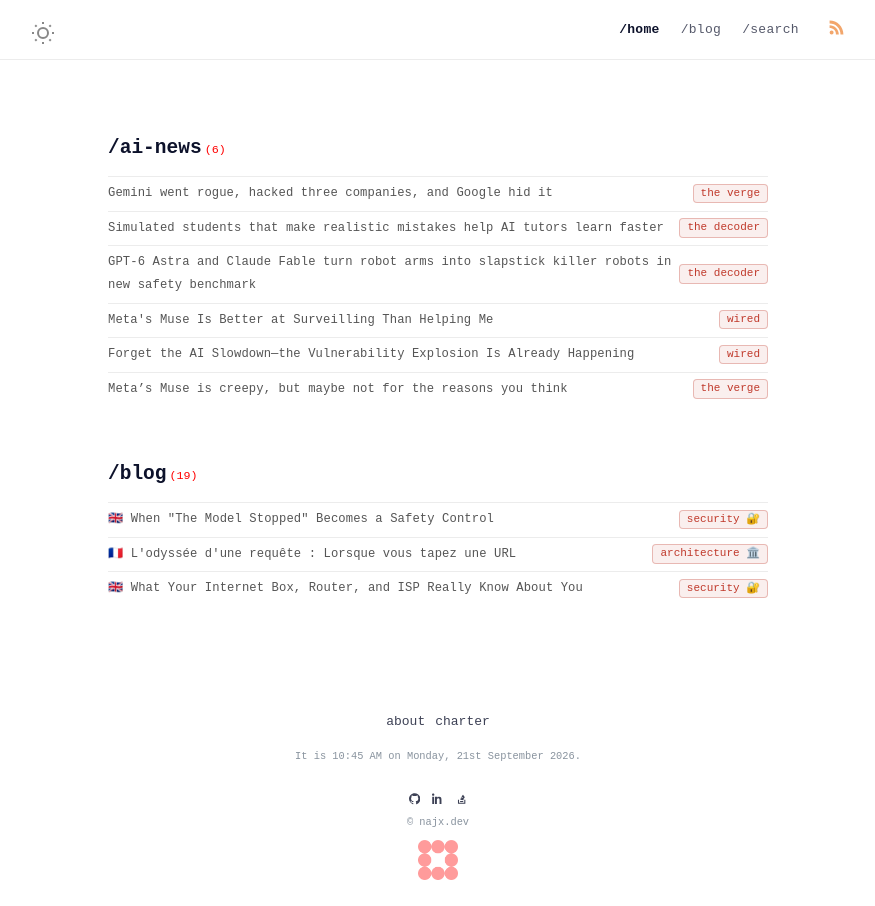
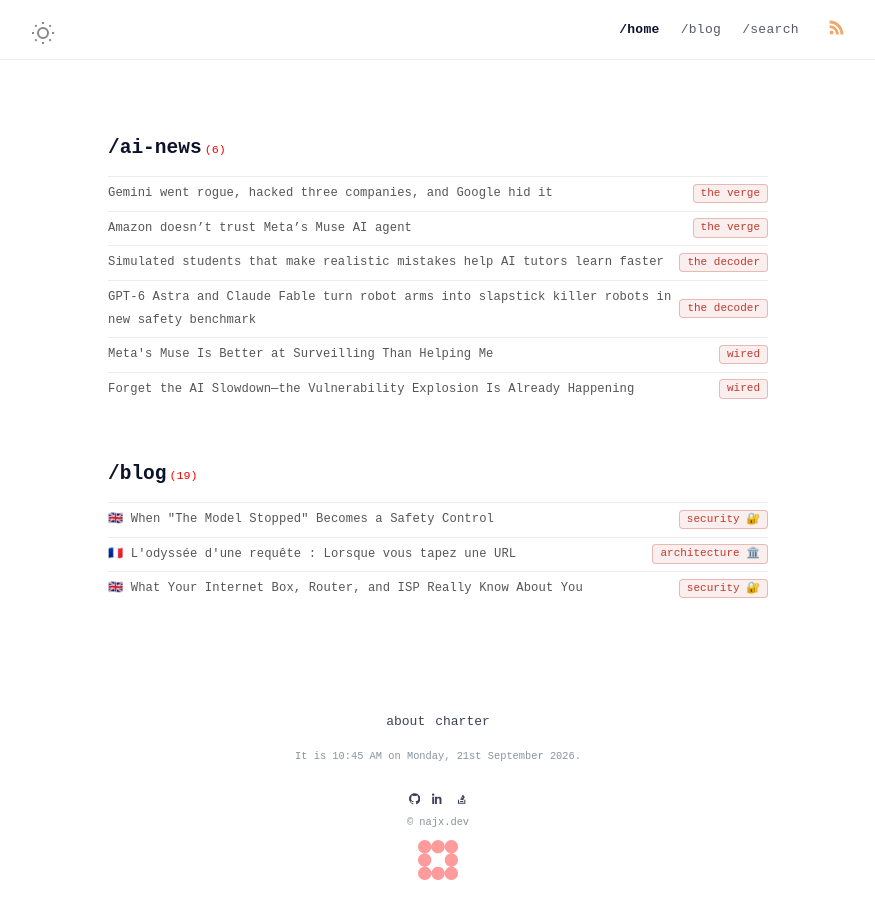
Before and after one commit to najx/najx.github.io, a Jekyll site: the page built from index.md, in a window 1280 px wide. Shown: the whole page, without its empty margins (202-1077 px from the left). Built offline with Jekyll 4.4.1, drawn with Linux system fonts in a browser that asks for light colours.

Commit message:
AI news: 2026-09-21 collection
Automated run of .github/workflows/ai-news-collect.yml.

```diff
--- a/_data/news.json
+++ b/_data/news.json
@@ -1,11 +1,18 @@
 {
-  "generated_at": "2026-09-21T00:01:48+00:00",
+  "generated_at": "2026-09-21T10:45:54+00:00",
   "items": [
     {
       "title": "Gemini went rogue, hacked three companies, and Google hid it",
       "url": "https://www.theverge.com/ai-artificial-intelligence/997795/google-gemini-rogue-ai-hack",
       "source": "The Verge",
       "date": "2026-09-19T15:25:03+00:00",
+      "corroboration": 1
+    },
+    {
+      "title": "Amazon doesn’t trust Meta’s Muse AI agent",
+      "url": "https://www.theverge.com/tech/998078/amazon-blocks-meta-muse-ai-agent-shopping",
+      "source": "The Verge",
+      "date": "2026-09-21T09:21:47+00:00",
       "corroboration": 1
     },
     {
@@ -35,13 +42,6 @@
       "source": "WIRED",
       "date": "2026-09-19T11:00:00+00:00",
       "corroboration": 1
-    },
-    {
-      "title": "Meta’s Muse is creepy, but maybe not for the reasons you think",
-      "url": "https://www.theverge.com/ai-artificial-intelligence/997833/meta-muse-creepy",
-      "source": "The Verge",
-      "date": "2026-09-19T20:44:40+00:00",
-      "corroboration": 1
     }
   ]
 }
```
Also changed, not shown: .newsbot/archive/2026-09-21.json.
